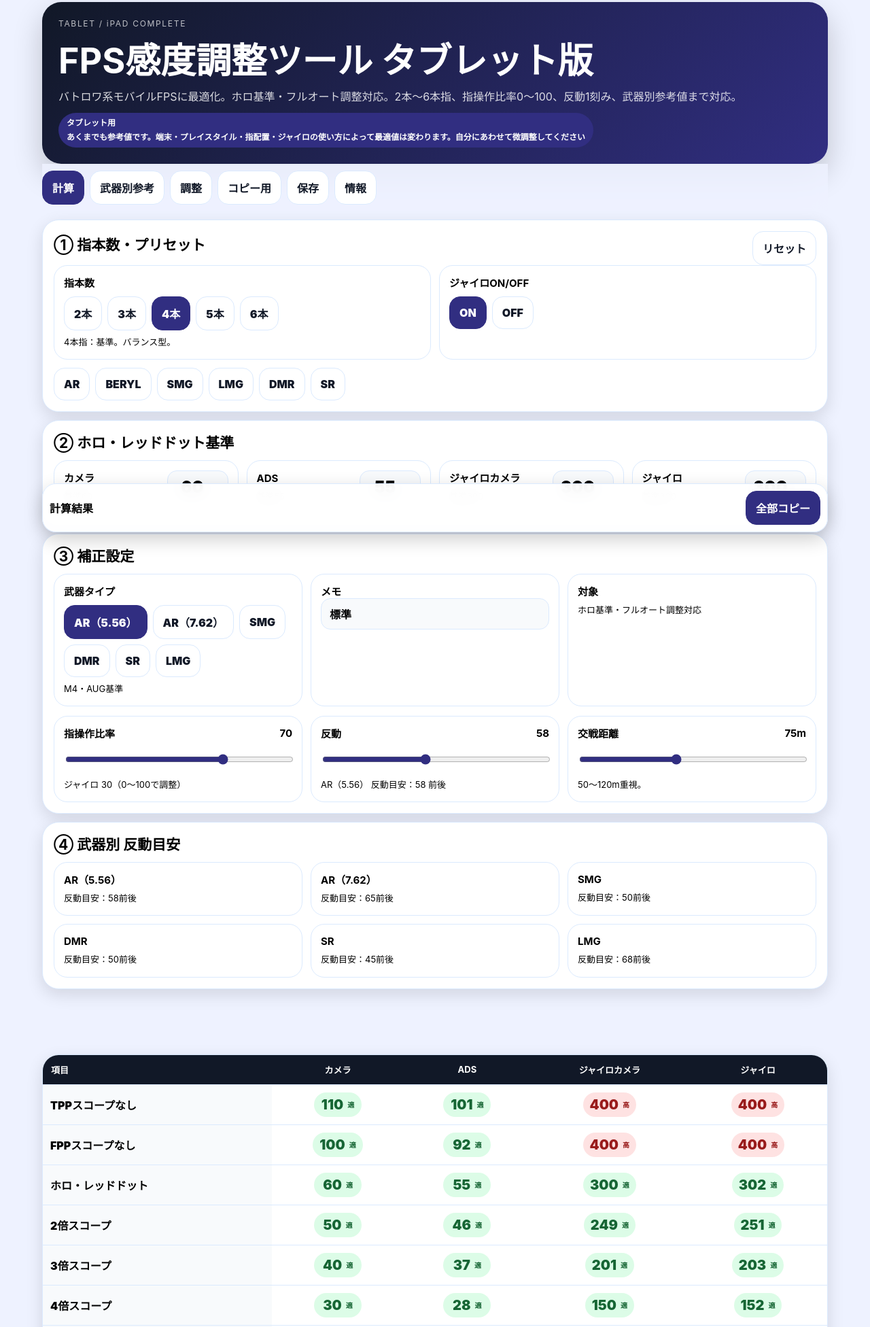
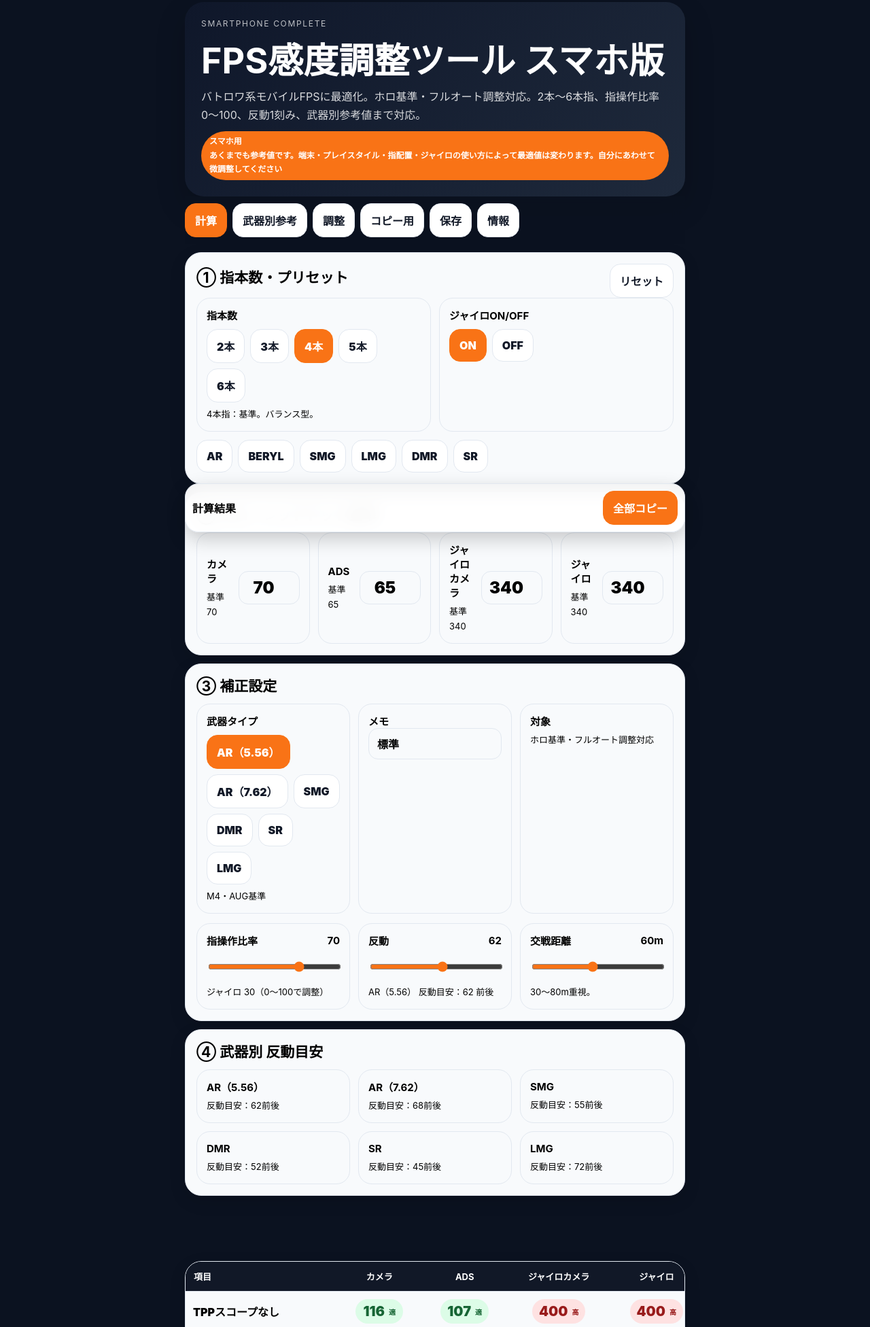
Before and after one commit to jalopyossan/fps-sensitivity-phone, a plain HTML site: page index.html in a window 1280 px wide. Shown: the part 9-1961 px from the top of the page at 68% size. Drawn offline with Linux system fonts and the light colour scheme.

Commit message:
Add files via upload

```diff
--- a/index.html
+++ b/index.html
@@ -3,12 +3,12 @@
 <head>
 <meta charset="UTF-8">
 <meta name="viewport" content="width=device-width, initial-scale=1, viewport-fit=cover">
-<meta name="theme-color" content="#312e81">
+<meta name="theme-color" content="#f97316">
 <meta name="apple-mobile-web-app-capable" content="yes">
 <meta name="apple-mobile-web-app-title" content="FPS感度">
 <link rel="manifest" href="./manifest.webmanifest">
 <link rel="icon" href="./icon.svg" type="image/svg+xml">
-<title>FPS感度調整ツール タブレット版</title>
+<title>FPS感度調整ツール スマホ版</title>
 <style>
 
 *{box-sizing:border-box;-webkit-tap-highlight-color:transparent}
@@ -36,18 +36,18 @@ button,input,textarea{font:inherit}button{touch-action:manipulation;cursor:point
 @media(max-width:900px){.grid4{grid-template-columns:repeat(2,1fr)}.grid3{grid-template-columns:1fr 1fr}}
 @media(max-width:700px){.grid4,.grid3,.grid2{grid-template-columns:1fr}.stickyBar{flex-direction:column;align-items:stretch}.stickyBar .btn{width:100%}.buttonGrid{display:grid;grid-template-columns:repeat(2,1fr);gap:8px}}
 
-body{background:#eef2ff}.app{max-width:1180px}.hero{background:linear-gradient(135deg,#111827,#312e81)}.modeBadge,.tabs button.active,.btn.on,.btn.primary,.btn:hover{background:#312e81;border-color:#312e81;color:white}.tabs{background:#eef2ffdd}.tabs button,.btn{border:1px solid #dbeafe;background:white;color:#111827}.card,.numBox,.box,.rangeBox,.info,.tableWrap,.listItem{background:#ffffff;border:1px solid #dbeafe}.numBox input,.textInput,.copyArea{border:1px solid #dbeafe;background:#f8fafc}input[type=range]{accent-color:#312e81}th{background:#111827;color:white}td{border-top:1px solid #dbeafe}td:first-child{background:#f8fafc}.stickyBar{background:rgba(255,255,255,.95);border:1px solid #dbeafe}.splash{background:linear-gradient(135deg,#312e81,#111827)}.splashIcon{background:radial-gradient(circle at 30% 20%,rgba(255,255,255,.22),transparent 35%),linear-gradient(135deg,#818cf8,#312e81)}.splashLoader span{background:#818cf8}
+body{background:#0b1220}.app{max-width:760px}.hero{background:linear-gradient(135deg,#0f172a,#1e293b)}.modeBadge,.tabs button.active,.btn.on,.btn.primary,.btn:hover{background:#f97316;border-color:#f97316;color:white}.tabs{background:#0b1220dd}.tabs button,.btn{border:1px solid #e2e8f0;background:white;color:#111827}.card,.numBox,.box,.rangeBox,.info,.tableWrap,.listItem{background:#f8fafc;border:1px solid #e2e8f0}.numBox input,.textInput,.copyArea{border:1px solid #e2e8f0;background:#f8fafc}input[type=range]{accent-color:#f97316}th{background:#111827;color:white}td{border-top:1px solid #e2e8f0}td:first-child{background:#f8fafc}.stickyBar{background:rgba(255,255,255,.95);border:1px solid #e2e8f0}.splash{background:linear-gradient(135deg,#f97316,#111827)}.splashIcon{background:radial-gradient(circle at 30% 20%,rgba(255,255,255,.22),transparent 35%),linear-gradient(135deg,#fb923c,#f97316)}.splashLoader span{background:#fb923c}
 </style>
 </head>
 <body>
 <div id="splash" class="splash"><div class="splashBox"><div class="splashIcon"><svg viewBox="0 0 100 100"><circle cx="50" cy="50" r="34" fill="none" stroke="#fff" stroke-width="5"/><path d="M50 13v23M50 64v23M13 50h23M64 50h23" stroke="#fff" stroke-width="5" stroke-linecap="round"/><circle cx="50" cy="50" r="7" fill="#fff"/></svg></div><h1 class="splashTitle">FPS感度調整ツール</h1><p class="splashSub">バトロワ系モバイルFPSに最適化<br>ホロ基準・フルオート調整対応</p><div class="splashLoader"><span></span></div></div></div>
 <main class="app">
-<section class="hero"><div class="eyebrow">TABLET / iPAD COMPLETE</div><h1>FPS感度調整ツール タブレット版</h1><p>バトロワ系モバイルFPSに最適化。ホロ基準・フルオート調整対応。2本〜6本指、指操作比率0〜100、反動1刻み、武器別参考値まで対応。</p><span class="modeBadge">タブレット用<br>あくまでも参考値です。端末・プレイスタイル・指配置・ジャイロの使い方によって最適値は変わります。自分にあわせて微調整してください</span></section>
+<section class="hero"><div class="eyebrow">SMARTPHONE COMPLETE</div><h1>FPS感度調整ツール スマホ版</h1><p>バトロワ系モバイルFPSに最適化。ホロ基準・フルオート調整対応。2本〜6本指、指操作比率0〜100、反動1刻み、武器別参考値まで対応。</p><span class="modeBadge">スマホ用<br>あくまでも参考値です。端末・プレイスタイル・指配置・ジャイロの使い方によって最適値は変わります。自分にあわせて微調整してください</span></section>
 <nav class="tabs"><button data-tab="calc" class="active">計算</button><button data-tab="reference">武器別参考</button><button data-tab="guide">調整</button><button data-tab="copy">コピー用</button><button data-tab="save">保存</button><button data-tab="legal">情報</button></nav>
 <section id="calc" class="page">
 <section class="card"><div class="rowBetween"><h2>① 指本数・プリセット</h2><button class="btn" onclick="resetAll()">リセット</button></div><div class="grid2"><div class="box"><b>指本数</b><div class="buttonGrid" id="fingerButtons" style="margin-top:10px"></div><p id="fingerModeNote"></p></div><div class="box"><b>ジャイロON/OFF</b><div class="buttonGrid" id="gyroButtons" style="margin-top:10px"></div></div></div><div class="buttonGrid" id="presetButtons" style="margin-top:12px"></div></section>
-<section class="card"><h2>② ホロ・レッドドット基準</h2><div class="grid4"><div class="numBox"><div><b>カメラ</b><p>基準60</p></div><input id="redCam" type="number" inputmode="numeric"></div><div class="numBox"><div><b>ADS</b><p>基準55</p></div><input id="redAds" type="number" inputmode="numeric"></div><div class="numBox"><div><b>ジャイロカメラ</b><p>基準300</p></div><input id="redGyroCam" type="number" inputmode="numeric"></div><div class="numBox"><div><b>ジャイロ</b><p>基準300</p></div><input id="redGyro" type="number" inputmode="numeric"></div></div></section>
-<section class="card"><h2>③ 補正設定</h2><div class="grid3"><div class="box"><b>武器タイプ</b><div class="buttonGrid" id="weaponButtons" style="margin-top:10px"></div><p id="weaponNote"></p></div><div class="box"><b>メモ</b><input class="textInput" id="memo" placeholder="例：M4 中距離用"></div><div class="box"><b>対象</b><p>ホロ基準・フルオート調整対応</p></div></div><div class="grid3" style="margin-top:14px"><div class="rangeBox"><div class="rowBetween"><b>指操作比率</b><b id="fingerVal"></b></div><input id="finger" type="range" min="0" max="100" step="5"><p id="fingerNote"></p></div><div class="rangeBox"><div class="rowBetween"><b>反動</b><b id="recoilVal"></b></div><input id="recoil" type="range" min="40" max="80" step="1"><p id="recoilNote"></p></div><div class="rangeBox"><div class="rowBetween"><b>交戦距離</b><b id="distanceVal"></b></div><input id="distance" type="range" min="20" max="150" step="5"><p id="distanceNote"></p></div></div></section>
+<section class="card"><h2>② ホロ・レッドドット基準</h2><div class="grid4"><div class="numBox"><div><b>カメラ</b><p>基準70</p></div><input id="redCam" type="number" inputmode="numeric"></div><div class="numBox"><div><b>ADS</b><p>基準65</p></div><input id="redAds" type="number" inputmode="numeric"></div><div class="numBox"><div><b>ジャイロカメラ</b><p>基準340</p></div><input id="redGyroCam" type="number" inputmode="numeric"></div><div class="numBox"><div><b>ジャイロ</b><p>基準340</p></div><input id="redGyro" type="number" inputmode="numeric"></div></div></section>
+<section class="card"><h2>③ 補正設定</h2><div class="grid3"><div class="box"><b>武器タイプ</b><div class="buttonGrid" id="weaponButtons" style="margin-top:10px"></div><p id="weaponNote"></p></div><div class="box"><b>メモ</b><input class="textInput" id="memo" placeholder="例：M4 中距離用"></div><div class="box"><b>対象</b><p>ホロ基準・フルオート調整対応</p></div></div><div class="grid3" style="margin-top:14px"><div class="rangeBox"><div class="rowBetween"><b>指操作比率</b><b id="fingerVal"></b></div><input id="finger" type="range" min="0" max="100" step="5"><p id="fingerNote"></p></div><div class="rangeBox"><div class="rowBetween"><b>反動</b><b id="recoilVal"></b></div><input id="recoil" type="range" min="40" max="80" step="1"><p id="recoilNote"></p></div><div class="rangeBox"><div class="rowBetween"><b>交戦距離</b><b id="distanceVal"></b></div><input id="distance" type="range" min="10" max="120" step="5"><p id="distanceNote"></p></div></div></section>
 <section class="card"><h2>④ 武器別 反動目安</h2><div class="grid3" id="recoilGuide"></div></section>
 <div class="stickyBar"><b>計算結果</b><button class="btn primary" onclick="copyAll()" id="copyBtn">全部コピー</button></div>
 <section class="tableWrap"><table><thead><tr><th>項目</th><th>カメラ</th><th>ADS</th><th>ジャイロカメラ</th><th>ジャイロ</th></tr></thead><tbody id="resultBody"></tbody></table></section>
@@ -61,7 +61,7 @@ body{background:#eef2ff}.app{max-width:1180px}.hero{background:linear-gradient(1
 <script>
 if("serviceWorker" in navigator){window.addEventListener("load",()=>navigator.serviceWorker.register("./sw.js").catch(()=>{}));}
 window.addEventListener("load",()=>setTimeout(()=>{const s=document.getElementById("splash");if(s)s.classList.add("hide")},900));
-const CFG={"title": "FPS感度調整ツール タブレット版", "eyebrow": "TABLET / iPAD COMPLETE", "badge": "タブレット用 / 中距離〜遠距離・安定重視", "body_bg": "#eef2ff", "app_max": "1180px", "hero": "linear-gradient(135deg,#111827,#312e81)", "accent": "#312e81", "accent2": "#818cf8", "tab_bg": "#eef2ffdd", "card_bg": "#ffffff", "border": "#dbeafe", "base": {"cam": 60, "ads": 55, "gyroCam": 300, "gyro": 300}, "dist_base": 75, "dist_min": 20, "dist_max": 150, "scopes": {"tpp": 1.83, "fpp": 1.67, "red": 1, "x2": 0.83, "x3": 0.67, "x4": 0.5, "x6": 0.33, "x8": 0.17}, "recoil": {"AR": 58, "BERYL": 65, "SMG": 50, "DMR": 50, "SR": 45, "LMG": 68}, "templates": {"AR": [58, 52, 310, 315, 58, 100, 70, ""], "BERYL": [55, 50, 320, 340, 65, 100, 65, ""], "SMG": [66, 60, 320, 330, 50, 40, 75, ""], "LMG": [54, 58, 330, 350, 68, 80, 65, ""], "DMR": [50, 45, 260, 250, 50, 120, 60, ""], "SR": [48, 40, 240, 220, 45, 130, 60, ""]}};
+const CFG={"title": "FPS感度調整ツール スマホ版", "eyebrow": "SMARTPHONE COMPLETE", "badge": "スマホ用 / 近〜中距離・反応速度重視", "body_bg": "#0b1220", "app_max": "760px", "hero": "linear-gradient(135deg,#0f172a,#1e293b)", "accent": "#f97316", "accent2": "#fb923c", "tab_bg": "#0b1220dd", "card_bg": "#f8fafc", "border": "#e2e8f0", "base": {"cam": 70, "ads": 65, "gyroCam": 340, "gyro": 340}, "dist_base": 60, "dist_min": 10, "dist_max": 120, "scopes": {"tpp": 1.65, "fpp": 1.55, "red": 1, "x2": 0.88, "x3": 0.72, "x4": 0.55, "x6": 0.38, "x8": 0.22}, "recoil": {"AR": 62, "BERYL": 68, "SMG": 55, "DMR": 52, "SR": 45, "LMG": 72}, "templates": {"AR": [70, 65, 340, 340, 62, 60, 75, ""], "BERYL": [66, 60, 350, 365, 68, 70, 70, ""], "SMG": [82, 75, 365, 370, 55, 30, 80, ""], "LMG": [62, 66, 355, 375, 72, 60, 70, ""], "DMR": [58, 52, 285, 280, 52, 90, 65, ""], "SR": [54, 48, 260, 240, 45, 100, 65, ""]}};
 const scopesBase=[{key:"tpp",label:"TPPスコープなし"},{key:"fpp",label:"FPPスコープなし"},{key:"red",label:"ホロ・レッドドット"},{key:"x2",label:"2倍スコープ"},{key:"x3",label:"3倍スコープ"},{key:"x4",label:"4倍スコープ"},{key:"x6",label:"6倍スコープ"},{key:"x8",label:"8倍スコープ"}];
 const weaponDisplayNames={
 AR:"AR（5.56）",
@@ -74,13 +74,13 @@ SR:"SR"
 function weaponName(key){return weaponDisplayNames[key]||key}
 const fingerModes={2:{finger:90,cam:10,ads:10,gyro:-20,note:"2本指：感度で補う。指主体・ジャイロ弱め。"},3:{finger:80,cam:5,ads:5,gyro:-10,note:"3本指：少し余裕。やや高め。"},4:{finger:70,cam:0,ads:0,gyro:0,note:"4本指：基準。バランス型。"},5:{finger:80,cam:5,ads:5,gyro:-20,note:"5本指：指で補正。ジャイロ少し下げ。"},6:{finger:85,cam:8,ads:5,gyro:-30,note:"6本指：上級。指主体でジャイロ低め。"}};
 const weapons={AR:{cam:0,ads:0,gyroCam:0,gyro:0,note:"M4・AUG基準"},BERYL:{cam:-3,ads:-5,gyroCam:10,gyro:25,note:"AR（7.62）"},SMG:{cam:6,ads:9,gyroCam:16,gyro:21,note:"近距離・追いエイム"},DMR:{cam:-4,ads:-6,gyroCam:-17,gyro:-21,note:""},SR:{cam:-6,ads:-12,gyroCam:-33,gyro:-38,note:""},LMG:{cam:-2,ads:6,gyroCam:11,gyro:17,note:"制圧・継続射撃"}};
-let settings=JSON.parse(localStorage.getItem("fpsSens_tablet_final_arlabels_20260428")||"null")||{fingerMode:4,redCam:CFG.base.cam,redAds:CFG.base.ads,redGyroCam:CFG.base.gyroCam,redGyro:CFG.base.gyro,finger:70,recoil:CFG.recoil.AR,distance:CFG.dist_base,weapon:"AR",gyroOn:"ON",memo:"標準"};
-let profiles=JSON.parse(localStorage.getItem("fpsSensProfiles_tablet_final_arlabels_20260428")||"[]");let currentValues=[];
+let settings=JSON.parse(localStorage.getItem("fpsSens_phone_final_arlabels_20260428")||"null")||{fingerMode:4,redCam:CFG.base.cam,redAds:CFG.base.ads,redGyroCam:CFG.base.gyroCam,redGyro:CFG.base.gyro,finger:70,recoil:CFG.recoil.AR,distance:CFG.dist_base,weapon:"AR",gyroOn:"ON",memo:"標準"};
+let profiles=JSON.parse(localStorage.getItem("fpsSensProfiles_phone_final_arlabels_20260428")||"[]");let currentValues=[];
 function clamp(n,min,max){return Math.max(min,Math.min(max,Math.round(Number(n)||0)))}
 function level(v,type){if(type==="gyro"){if(v===0)return"off";if(v>=(CFG.title.includes("スマホ")?370:330))return"high";if(v<=80)return"low";return"good"}if(v>=(CFG.title.includes("スマホ")?135:120))return"high";if(v<=15)return"low";return"good"}
 function statusText(v){return v==="high"?"高":v==="low"?"低":v==="off"?"OFF":"適"}
 function normalize(){settings.finger=clamp(settings.finger,0,100);settings.recoil=clamp(settings.recoil,40,80);settings.distance=clamp(settings.distance,CFG.dist_min,CFG.dist_max);["redCam","redAds"].forEach(k=>settings[k]=clamp(settings[k],1,200));["redGyroCam","redGyro"].forEach(k=>settings[k]=clamp(settings[k],0,400));if(!weapons[settings.weapon])settings.weapon="AR";if(!fingerModes[settings.fingerMode])settings.fingerMode=4;if(settings.gyroOn!=="ON"&&settings.gyroOn!=="OFF")settings.gyroOn="ON"}
-function save(){localStorage.setItem("fpsSens_tablet_final_arlabels_20260428",JSON.stringify(settings))}
+function save(){localStorage.setItem("fpsSens_phone_final_arlabels_20260428",JSON.stringify(settings))}
 function renderButtons(){presetButtons.innerHTML=Object.entries(CFG.templates).map(([k,t])=>`<button class="btn" onclick="applyTemplate('${k}')">${k}</button>`).join("");fingerButtons.innerHTML=Object.keys(fingerModes).map(k=>`<button class="btn ${String(settings.fingerMode)===String(k)?"on":""}" onclick="setFingerMode(${k})">${k}本</button>`).join("");gyroButtons.innerHTML=["ON","OFF"].map(v=>`<button class="btn ${settings.gyroOn===v?"on":""}" onclick="setGyro('${v}')">${v}</button>`).join("");weaponButtons.innerHTML=Object.keys(weapons).map(v=>`<button class="btn ${settings.weapon===v?"on":""}" onclick="setWeapon('${v}')">${weaponName(v)}</button>`).join("")}
 function renderReference(){weaponReference.innerHTML=Object.entries(CFG.templates).map(([key,t])=>`<div class="info"><b>${weaponName(key)}</b><p>カメラ：${t[0]}<br>ADS：${t[1]}<br>ジャイロカメラ：${t[2]}<br>ジャイロ：${t[3]}<br>反動：${t[4]}</p><button class="btn primary small" onclick="applyTemplate('${key}')">ワンタップ反映</button></div>`).join("");recoilGuide.innerHTML=Object.entries(CFG.recoil).map(([k,v])=>`<div class="info"><b>${weaponName(k)}</b><p>反動目安：${v}前後</p></div>`).join("")}
 function sync(){const f=fingerModes[settings.fingerMode],w=weapons[settings.weapon];fingerModeNote.textContent=f.note;["redCam","redAds","redGyroCam","redGyro","finger","recoil","distance","memo"].forEach(id=>document.getElementById(id).value=settings[id]??"");fingerVal.textContent=settings.finger;recoilVal.textContent=settings.recoil;distanceVal.textContent=settings.distance+"m";fingerNote.textContent=`ジャイロ ${100-settings.finger}（0〜100で調整）`;recoilNote.textContent=`${weaponName(settings.weapon)} 反動目安：${CFG.recoil[settings.weapon]} 前後`;weaponNote.textContent=w.note;distanceNote.textContent=CFG.title.includes("スマホ")?"30〜80m重視。":"50〜120m重視。"}
@@ -94,10 +94,10 @@ function applyTemplate(k){const t=CFG.templates[k];settings={...settings,redCam:
 ["redCam","redAds","redGyroCam","redGyro","finger","recoil","distance","memo"].forEach(id=>document.getElementById(id).addEventListener("input",e=>{settings[id]=id==="memo"?e.target.value:Number(e.target.value||0);update()}));
 function buildCopyText(){return["FPS感度設定",`端末：${CFG.title}`,`本数：${settings.fingerMode}本`,`メモ：${settings.memo||""}`,`ジャイロ：${settings.gyroOn}`,`武器：${weaponName(settings.weapon)}`,`指：ジャイロ = ${settings.finger}：${100-settings.finger}`,`反動：${settings.recoil}`,`距離：${settings.distance}m`,"","【カメラ感度】",...currentValues.map(v=>`${v.label}：${v.cam}`),"","【ADS感度】",...currentValues.map(v=>`${v.label}：${v.ads}`),"","【ジャイロカメラ感度】",...currentValues.map(v=>`${v.label}：${v.gyroCam}`),"","【ジャイロ感度】",...currentValues.map(v=>`${v.label}：${v.gyro}`)].join("\n")}
 async function copyAll(){try{await navigator.clipboard.writeText(buildCopyText());copyBtn.textContent="コピー済み";setTimeout(()=>copyBtn.textContent="全部コピー",1200)}catch(e){showTab("copy");copyArea.focus();copyArea.select()}}
-function saveProfile(){const name=profileName.value.trim()||`${settings.fingerMode}本_${weaponName(settings.weapon)}`;profiles.unshift({name,date:new Date().toLocaleString("ja-JP"),settings:{...settings}});profiles=profiles.slice(0,20);localStorage.setItem("fpsSensProfiles_tablet_final_arlabels_20260428",JSON.stringify(profiles));profileName.value="";renderProfiles()}
+function saveProfile(){const name=profileName.value.trim()||`${settings.fingerMode}本_${weaponName(settings.weapon)}`;profiles.unshift({name,date:new Date().toLocaleString("ja-JP"),settings:{...settings}});profiles=profiles.slice(0,20);localStorage.setItem("fpsSensProfiles_phone_final_arlabels_20260428",JSON.stringify(profiles));profileName.value="";renderProfiles()}
 function renderProfiles(){profileList.innerHTML=profiles.length?profiles.map((p,i)=>`<div class="listItem"><b>${p.name}</b><p>${p.date} / ${p.settings.fingerMode}本 / ${weaponName(p.settings.weapon)}</p><div class="buttonGrid"><button class="btn" onclick="loadProfile(${i})">使う</button><button class="btn danger" onclick="deleteProfile(${i})">削除</button></div></div>`).join(""):"<p>まだ保存はありません。</p>"}
-function loadProfile(i){settings={...profiles[i].settings};update();showTab("calc")}function deleteProfile(i){profiles.splice(i,1);localStorage.setItem("fpsSensProfiles_tablet_final_arlabels_20260428",JSON.stringify(profiles));renderProfiles()}
-function exportJson(){const blob=new Blob([JSON.stringify({settings,profiles},null,2)],{type:"application/json"});const a=document.createElement("a");a.href=URL.createObjectURL(blob);a.download="fps-sensitivity-tablet.json";a.click();URL.revokeObjectURL(a.href)}
+function loadProfile(i){settings={...profiles[i].settings};update();showTab("calc")}function deleteProfile(i){profiles.splice(i,1);localStorage.setItem("fpsSensProfiles_phone_final_arlabels_20260428",JSON.stringify(profiles));renderProfiles()}
+function exportJson(){const blob=new Blob([JSON.stringify({settings,profiles},null,2)],{type:"application/json"});const a=document.createElement("a");a.href=URL.createObjectURL(blob);a.download="fps-sensitivity-phone.json";a.click();URL.revokeObjectURL(a.href)}
 importFile.addEventListener("change",async e=>{const file=e.target.files[0];if(!file)return;try{const data=JSON.parse(await file.text());if(data.settings)settings=data.settings;if(data.profiles)profiles=data.profiles;update()}catch(err){alert("読み込みに失敗しました")}})
 function showTab(id){document.querySelectorAll(".page").forEach(p=>p.classList.add("hidden"));document.getElementById(id).classList.remove("hidden");document.querySelectorAll(".tabs button").forEach(b=>b.classList.toggle("active",b.dataset.tab===id))}
 document.querySelectorAll(".tabs button").forEach(b=>b.addEventListener("click",()=>showTab(b.dataset.tab)));update();
--- a/sw.js
+++ b/sw.js
@@ -1 +1 @@
-const CACHE='fps-tablet-final-arlabels-20260428';const ASSETS=['./','./index.html','./manifest.webmanifest','./icon.svg'];self.addEventListener('install',e=>{e.waitUntil(caches.open(CACHE).then(c=>c.addAll(ASSETS)));self.skipWaiting()});self.addEventListener('activate',e=>{e.waitUntil(caches.keys().then(keys=>Promise.all(keys.filter(k=>k!==CACHE).map(k=>caches.delete(k)))));self.clients.claim()});self.addEventListener('fetch',e=>{if(e.request.method!=='GET')return;e.respondWith(caches.match(e.request).then(r=>r||fetch(e.request).catch(()=>caches.match('./index.html'))))})
+const CACHE='fps-phone-final-arlabels-20260428';const ASSETS=['./','./index.html','./manifest.webmanifest','./icon.svg'];self.addEventListener('install',e=>{e.waitUntil(caches.open(CACHE).then(c=>c.addAll(ASSETS)));self.skipWaiting()});self.addEventListener('activate',e=>{e.waitUntil(caches.keys().then(keys=>Promise.all(keys.filter(k=>k!==CACHE).map(k=>caches.delete(k)))));self.clients.claim()});self.addEventListener('fetch',e=>{if(e.request.method!=='GET')return;e.respondWith(caches.match(e.request).then(r=>r||fetch(e.request).catch(()=>caches.match('./index.html'))))})
```
Also changed, not shown: icon.svg, manifest.webmanifest, 1 other file.
